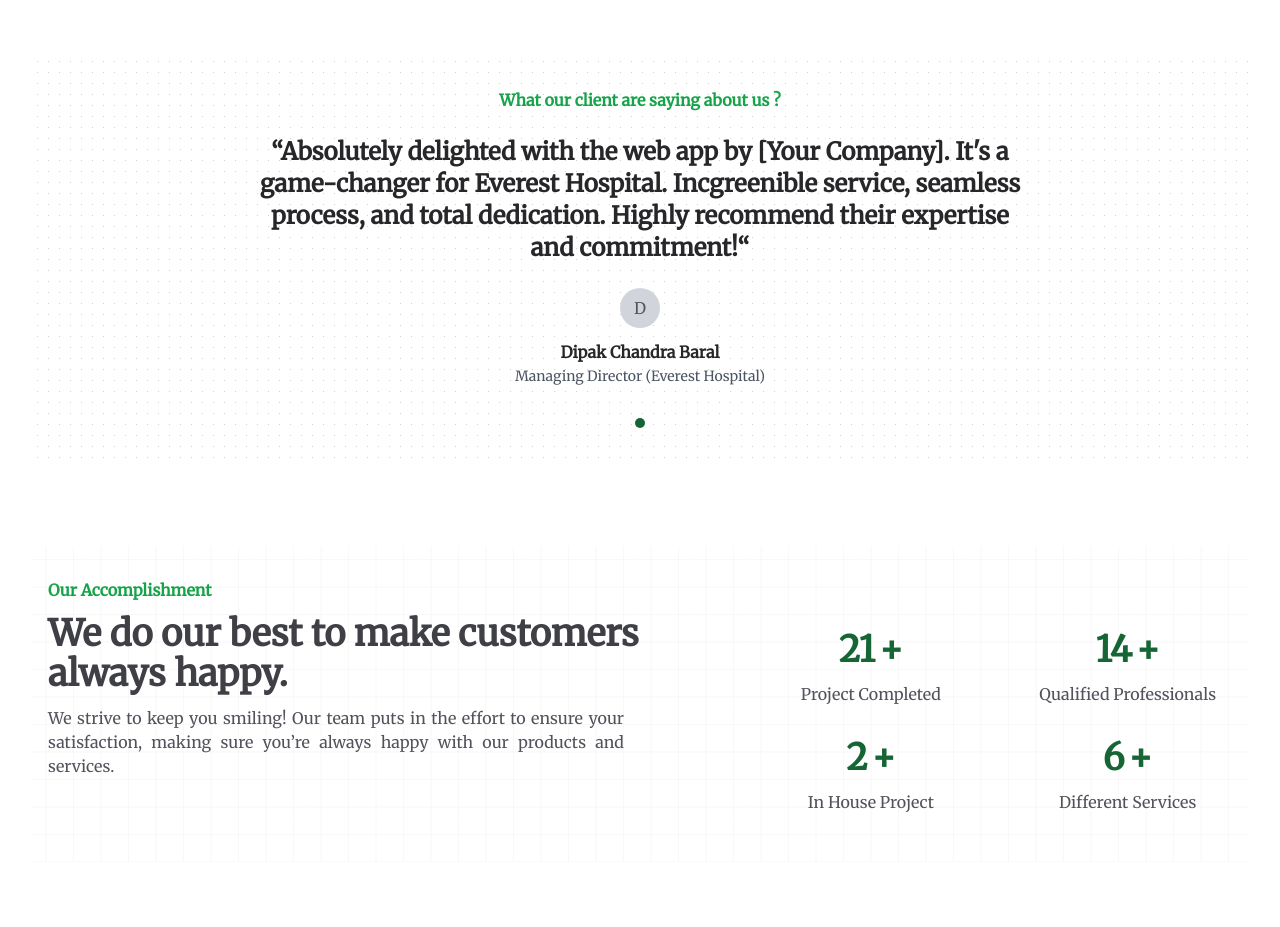
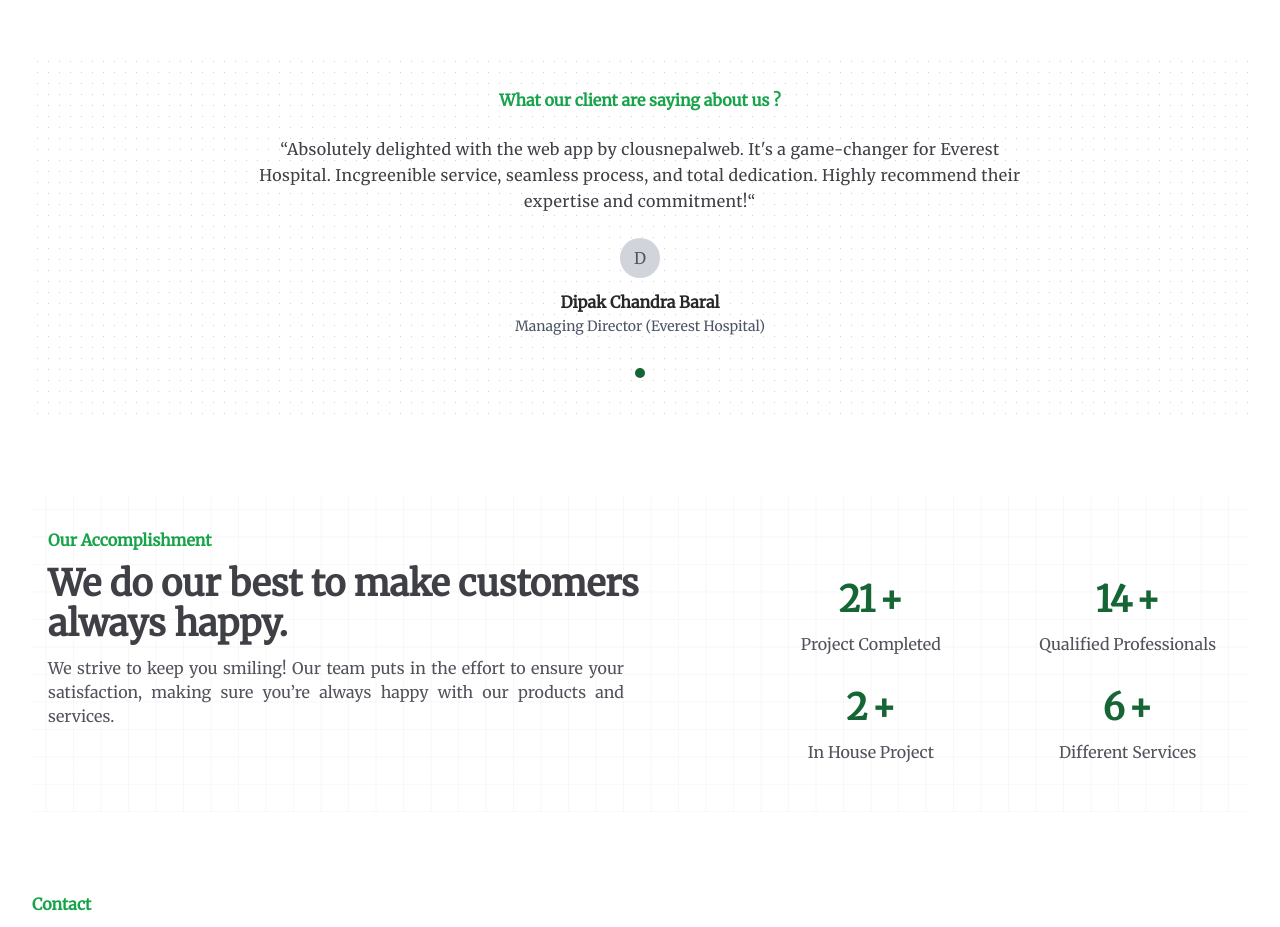
Before and after one commit to lokichaulagain/cloudwebs, a Next.js app: page / in a window 1280 px wide. Shown: the part 2980-3907 px from the top of the page. Built offline with nearby package versions, Linux system fonts and the light colour scheme.

Commit message:
shorten the text

```diff
--- a/app/components/TestimonialSection.tsx
+++ b/app/components/TestimonialSection.tsx
@@ -8,7 +8,7 @@ export default function TestimonialSection() {
       name: "Dipak Chandra Baral",
       title: "Managing Director",
       company: "Everest Hospital",
-      quote: "Absolutely delighted with the web app by [Your Company]. It's a game-changer for Everest Hospital. Incgreenible service, seamless process, and total dedication. Highly recommend their expertise and commitment!",
+      quote: "Absolutely delighted with the web app by clousnepalweb. It's a game-changer for Everest Hospital. Incgreenible service, seamless process, and total dedication. Highly recommend their expertise and commitment!",
     },
   ];
 
@@ -25,7 +25,7 @@ export default function TestimonialSection() {
                 <li key={idx}>
                   <figure>
                     <blockquote>
-                      <p className="text-zinc-800 text-xl font-semibold sm:text-2xl  md:text-center">“{item.quote}“</p>
+                      <p className="text-zinc-700 leading-relaxed tracking-wide ">“{item.quote}“</p>
                     </blockquote>
                     <div className="mt-6">
                       <div className=" flex items-center justify-center">
```
